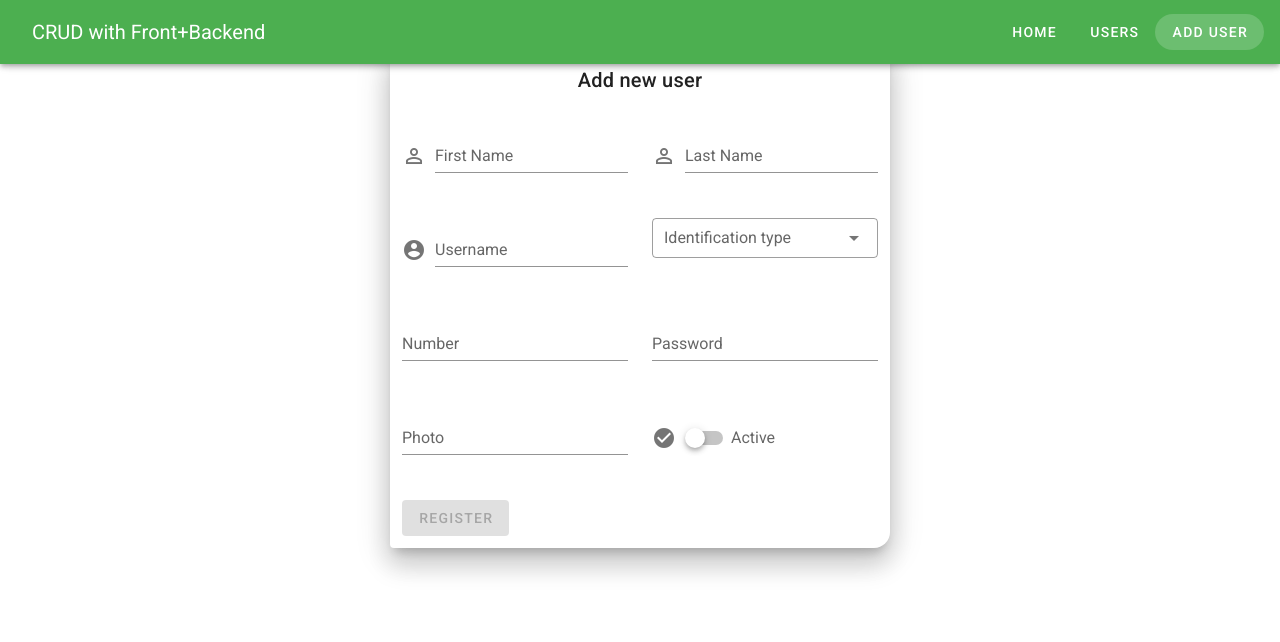
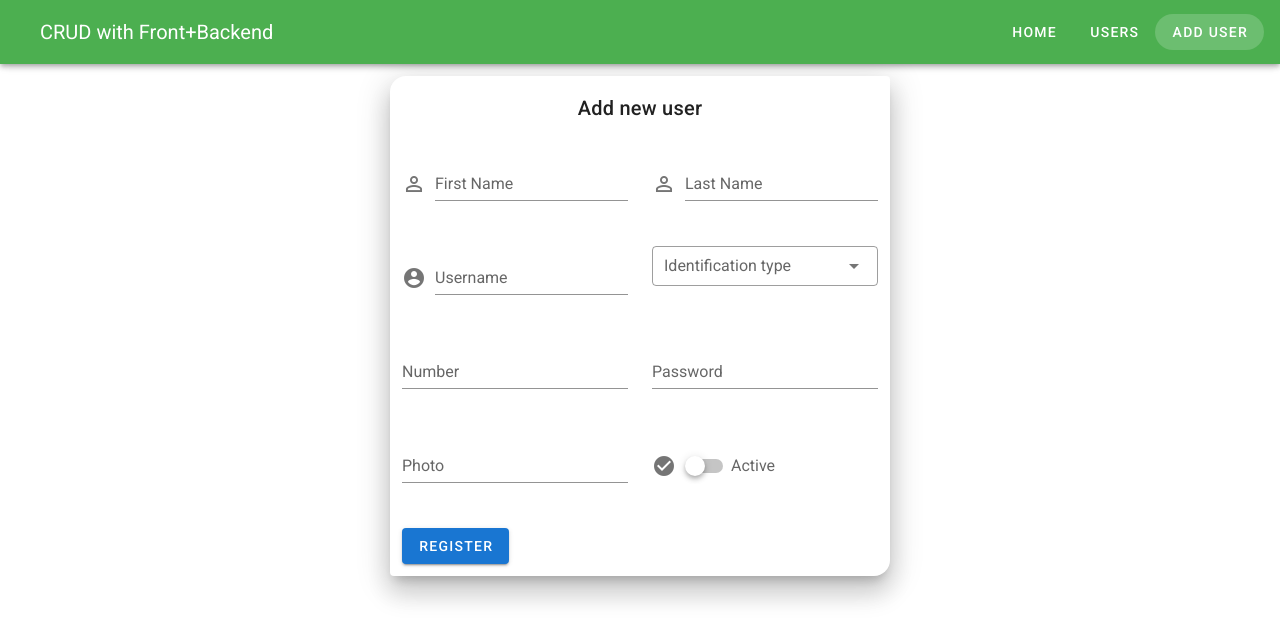
Before and after one commit to DouglasPapu/WEBP-Nodejs, a Vue app in the folder front-vue/: page /#/add-user in a window 1280 px wide. Shown: the top 642 px of the page. Built offline with nearby package versions, Linux system fonts and the light colour scheme.

Commit message:
Ready to connect with backend

```diff
--- a/front-vue/src/App.vue
+++ b/front-vue/src/App.vue
@@ -6,6 +6,8 @@
           <NavBar></NavBar>
         </header>
         <div class="container">
+          <v-spacer></v-spacer>
+          <v-spacer></v-spacer>
           <router-view></router-view>
         </div>
       </div>
@@ -14,11 +16,11 @@
 </template>
 
 <script>
-import NavBar from "./views/NavBar"
+import NavBar from "./views/NavBar";
 export default {
   name: "App",
   components: {
-    NavBar
-  }
-}
+    NavBar,
+  },
+};
 </script>
--- a/front-vue/src/views/AddUser.vue
+++ b/front-vue/src/views/AddUser.vue
@@ -1,8 +1,8 @@
 <template>
   <div>
-    <v-card width="500" shaped elevation="17" class="mx-auto mt-9">
+    <v-card width="500" shaped elevation="17" class="mx-auto mt-16">
       <v-card-title class="justify-center">Add new user</v-card-title>
-      <v-form>
+      <v-form v-model="isValid">
         <v-container>
           <v-row>
             <v-col cols="12" md="6">
@@ -129,6 +129,7 @@ export default {
           username.length >= 8 || "Username must be at least 8 characters",
       ],
       typeItems: ["CC", "TI"],
+      isValid: true,
     };
   },
 };
--- a/front-vue/src/views/NavBar.vue
+++ b/front-vue/src/views/NavBar.vue
@@ -1,7 +1,7 @@
 <template>
   <div>
     <v-app-bar color="green" app dark>
-      <v-toolbar-title style="width 300px" class="ml-0 pl-4">
+      <v-toolbar-title style="width 300px" class="ml-4 pl-2">
         <span class="sm-and-down">CRUD with Front+Backend</span>
       </v-toolbar-title>
       <v-spacer></v-spacer>
--- a/front-vue/src/views/Users.vue
+++ b/front-vue/src/views/Users.vue
@@ -1,5 +1,6 @@
 <template>
-  <v-card width="500" shaped elevation="17" class="mx-auto mt-9">
+  <v-card width="800" shaped elevation="17" class="mx-auto mt-16">
+    <v-simple-table>
       <thead>
         <tr>
           <th class="text-center">Name</th>
@@ -15,7 +16,9 @@
         <tr v-for="(item, index) in users" :key="index">
           <td>{{ item.name.firstName }} {{ item.name.lastName }}</td>
           <td>{{ item.username }}</td>
-        <td>{{ item.identification.type }} {{ item.identification.number }}</td>
+          <td>
+            {{ item.identification.type }} {{ item.identification.number }}
+          </td>
           <td>{{ item.password }}</td>
           <td>
             <v-icon :color="item.active ? 'green darken-2' : 'red'">{{
@@ -28,6 +31,8 @@
           </td>
         </tr>
       </tbody>
+    </v-simple-table>
+
     <!-- Dialog to delete user -->
     <v-dialog v-model="dialogDelete" max-width="500px">
       <v-card>
@@ -36,9 +41,7 @@
         >
         <v-card-actions>
           <v-spacer></v-spacer>
-              <v-btn color="blue darken-1" text @click="closeDelete"
-                >Cancel</v-btn
-              >
+          <v-btn color="blue darken-1" text @click="closeDelete">Cancel</v-btn>
           <v-btn color="blue darken-1" text @click="deleteUsers(itemDelete)"
             >OK</v-btn
           >
@@ -59,8 +62,9 @@ export default {
       dialogEdit: false,
       usernameRules: [
         (username) => !!username || "Username required",
-          (username) => username.length >= 8 || "Username must be at least 8 characters"
-      ]
+        (username) =>
+          username.length >= 8 || "Username must be at least 8 characters",
+      ],
     };
   },
   methods: {
```
Lines whose indentation alone changed are shown as unchanged.
